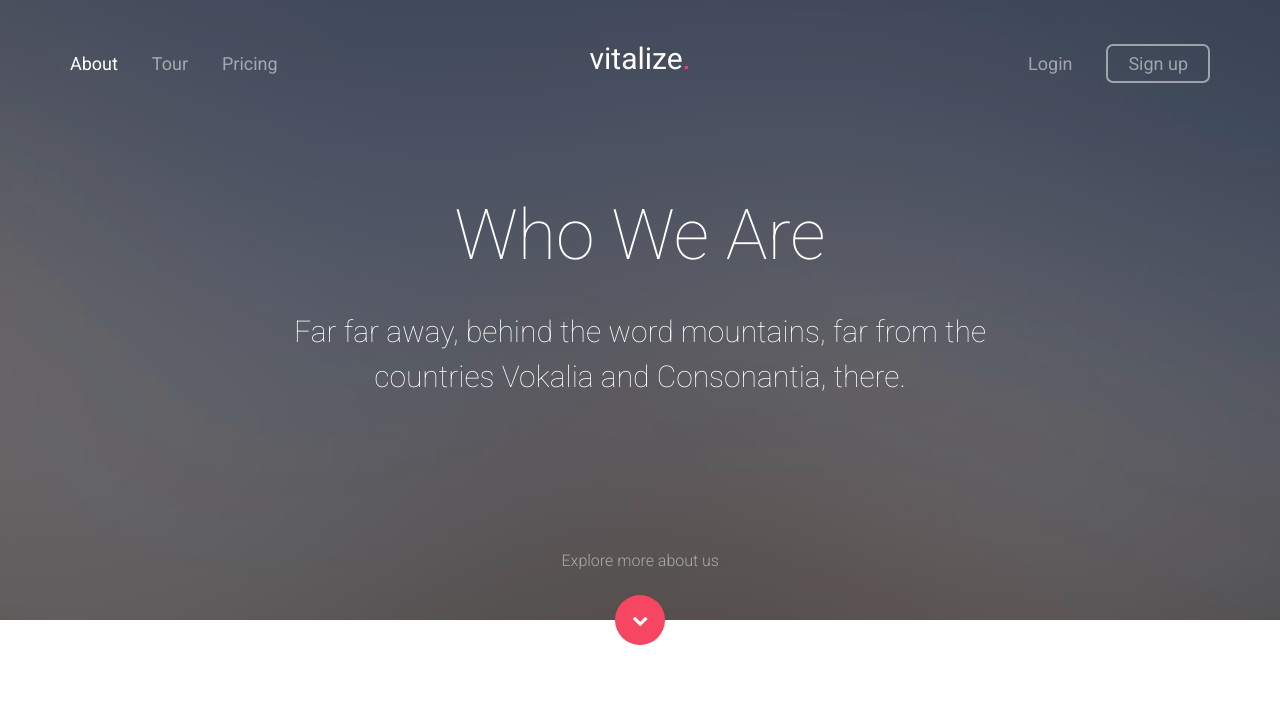
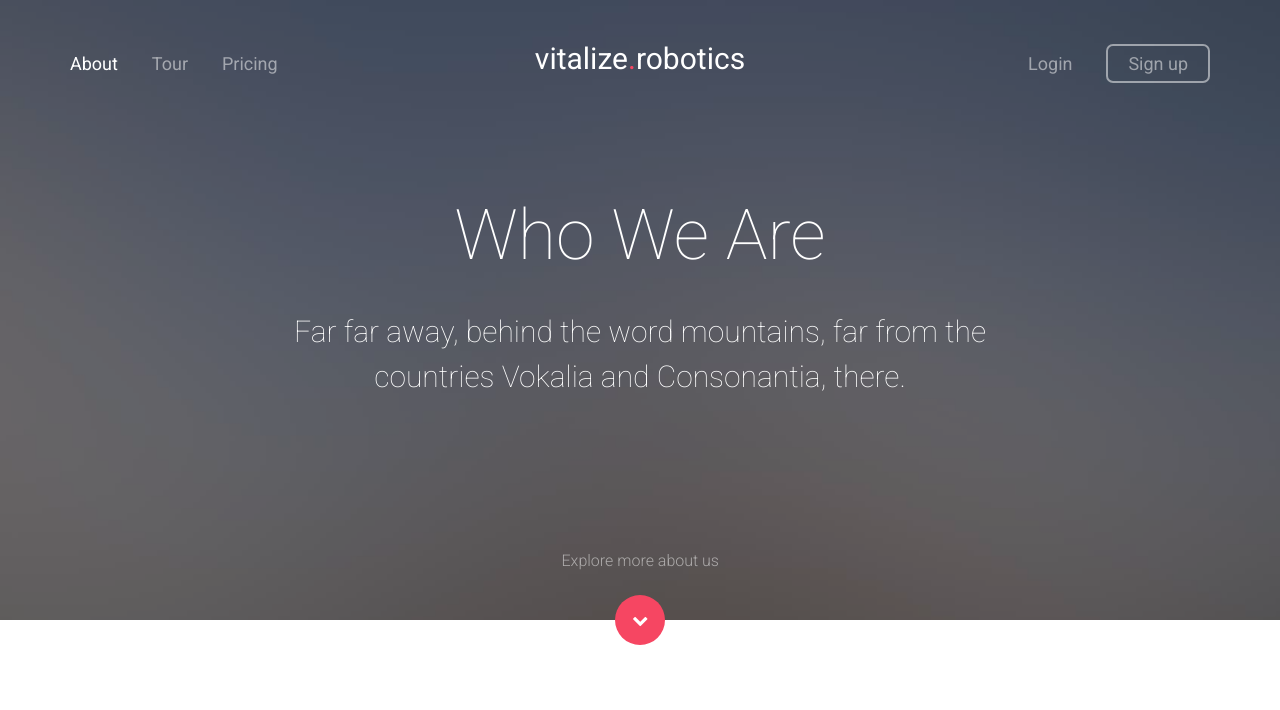
Before and after one commit to mindexo/mindexo.github.io, a plain HTML site: page about.html in a window 1280 px wide. Shown: the top 710 px of the page. Drawn offline with Linux system fonts and the light colour scheme; files whose address does not match are found by name.

Commit message:
update logo

```diff
--- a/about.html
+++ b/about.html
@@ -91,7 +91,7 @@
 						<li><a href="tour.html">Tour</a></li>
 						<li><a href="pricing.html">Pricing</a></li>
 					</ul>
-					<h1 id="fh5co-logo"><a href="index.html">vitalize<span>.</span></a></h1>
+					<h1 id="fh5co-logo"><a href="index.html">vitalize<span>.</span>robotics</a></h1>
 					<ul class="pull-right right-menu">
 						<li><a href="#">Login</a></li>
 						<li class="fh5co-cta-btn"><a href="#">Sign up</a></li>
```
Also changed, not shown: index.html (+1 -1 lines), pricing.html (+1 -1 lines), tour.html (+1 -1 lines).
